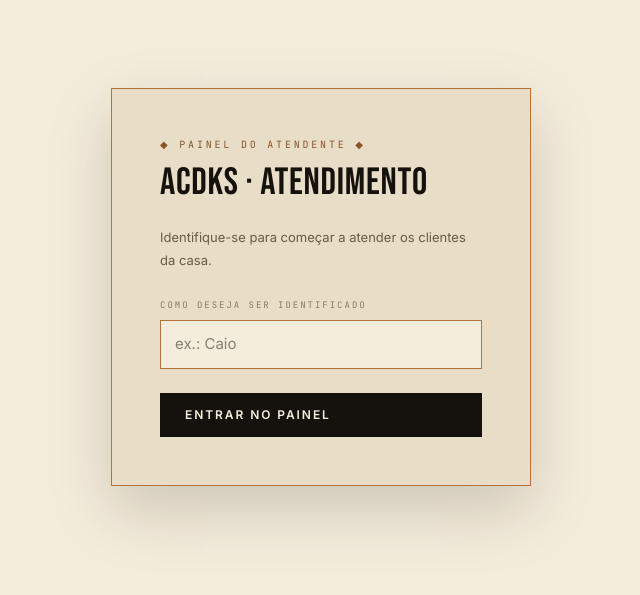
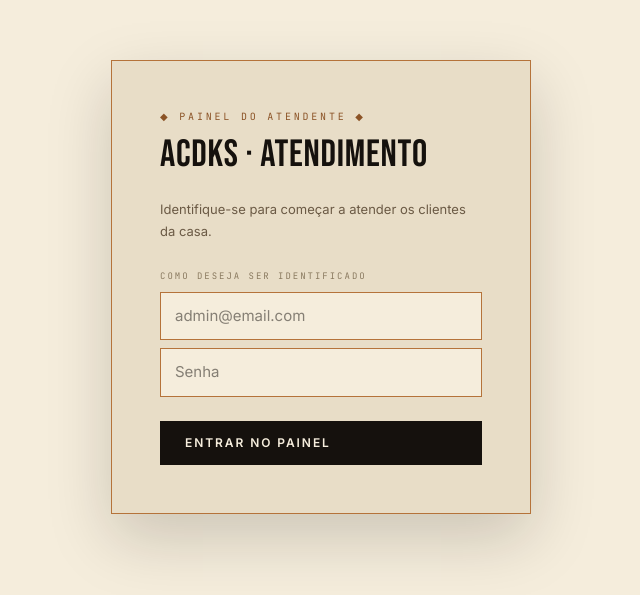
Before and after one commit to c4io-rosa-dev/FSI-chatbot_eq04, a React (Vite) app in the folder frontend/: page /admin/login in a window 1280 px wide. Shown: the part 113-708 px from the top of the page, without its empty margins (319-959 px from the left). Built offline with nearby package versions, Linux system fonts and the light colour scheme; no server answers; a web font is replaced by a local one.

Commit message:
feat (frontend): integrar login JWT no painel admin

```diff
--- a/frontend/src/pages/admin/ChatAdmin.tsx
+++ b/frontend/src/pages/admin/ChatAdmin.tsx
@@ -40,7 +40,6 @@ function formatarTempoEspera(criadoEm: number, agora: number) {
 export default function ChatAdmin() {
   const navigate = useNavigate();
   const [nome] = useState<string>(() => localStorage.getItem(STORAGE_KEY) ?? "");
-
   const socketRef = useRef<AdminSocket | null>(null);
   const [conectado, setConectado] = useState(false);
   const [erroConexao, setErroConexao] = useState<string | null>(null);
@@ -55,13 +54,14 @@ export default function ChatAdmin() {
   const digitandoTrueEnviadoRef = useRef(false);
   const digitandoTimerRef = useRef<ReturnType<typeof setTimeout> | null>(null);
   const chatEndRef = useRef<HTMLDivElement>(null);
+  const token = localStorage.getItem('atendente_token');
 
   // Redireciona pra login se não houver nome
   useEffect(() => {
-    if (!nome) {
+    if (!nome || !token) {
       navigate("/admin/login", { replace: true });
     }
-  }, [nome, navigate]);
+  }, [nome, token, navigate]);
 
   // Atualiza o "agora" a cada 5s pra recalcular tempo de espera
   useEffect(() => {
@@ -79,7 +79,7 @@ export default function ChatAdmin() {
     if (!nome) return;
 
     const socket: AdminSocket = io(`${API_URL}/admin`, {
-      auth: { nome },
+      auth: { token },
       transports: ["websocket", "polling"],
     });
     socketRef.current = socket;
@@ -92,6 +92,7 @@ export default function ChatAdmin() {
     socket.on("connect_error", (err) => {
       setConectado(false);
       setErroConexao(err.message);
+      if (err.message.includes('Token')) navigate('/admin/login' , { replace: true })
     });
 
     socket.on("disconnect", () => {
@@ -218,6 +219,7 @@ export default function ChatAdmin() {
     localStorage.removeItem(STORAGE_KEY);
     socketRef.current?.disconnect();
     navigate("/admin/login", { replace: true });
+    localStorage.removeItem('atendente_token');
   }, [navigate]);
 
   const filaOrdenada = useMemo(
--- a/frontend/src/pages/admin/Login.tsx
+++ b/frontend/src/pages/admin/Login.tsx
@@ -5,18 +5,22 @@ const STORAGE_KEY = "atendente_nome";
 
 export default function AdminLogin() {
   const navigate = useNavigate();
-  const [nome, setNome] = useState("");
+  const [email, setEmail] = useState("");
+  const [senha, setSenha] = useState("");
   const [erro, setErro] = useState<string | null>(null);
 
-  const handleSubmit = (e: FormEvent) => {
+  const handleSubmit = async (e: FormEvent) => {
     e.preventDefault();
-    const valor = nome.trim();
-    if (!valor) {
-      setErro("Informe um nome para entrar.");
-      return;
-    }
-    localStorage.setItem(STORAGE_KEY, valor);
-    navigate("/admin/chat", { replace: true });
+    const resp = await fetch(`${import.meta.env.VITE_API_URL}/auth/login`, {
+      method: 'POST',
+      headers: { 'Content-Type': 'application/json' },
+      body: JSON.stringify({ email, senha }),
+    });
+    if (!resp.ok) { setErro('Usuário ou senha inválidos'); return; }
+    const { token, nome: nomeAdmin } = await resp.json();
+    localStorage.setItem('atendente_token', token);
+    localStorage.setItem('atendente_nome', nomeAdmin);
+    navigate('/admin/chat', { replace: true })
   };
 
   return (
@@ -91,23 +95,21 @@ export default function AdminLogin() {
               Como deseja ser identificado
             </span>
             <input
-              type="text"
-              value={nome}
-              onChange={(e) => {
-                setNome(e.target.value);
-                if (erro) setErro(null);
-              }}
-              placeholder="ex.: Caio"
+              type="email"
+              value={email}
+              onChange={(e) => { setEmail(e.target.value); if (erro) setErro(null); }}
+              placeholder="admin@email.com"
               autoFocus
-              style={{
-                padding: "12px 14px",
-                border: "1px solid var(--copper)",
-                background: "var(--cream)",
-                fontSize: 15,
-                color: "var(--ink)",
-                outline: "none",
-              }}
+              style={{ padding: "12px 14px", border: "1px solid var(--copper)", background: "var(--cream)", fontSize: 15, color: "var(--ink)", outline: "none" }}
             />
+            <input
+              type="password"
+              value={senha}
+              onChange={(e) => { setSenha(e.target.value); if (erro) setErro(null); }}
+              placeholder="Senha"
+              style={{ padding: "12px 14px", border: "1px solid var(--copper)", background: "var(--cream)", fontSize: 15, color: "var(--ink)", outline: "none" }}
+            />
+
           </label>
 
           {erro && (
```
